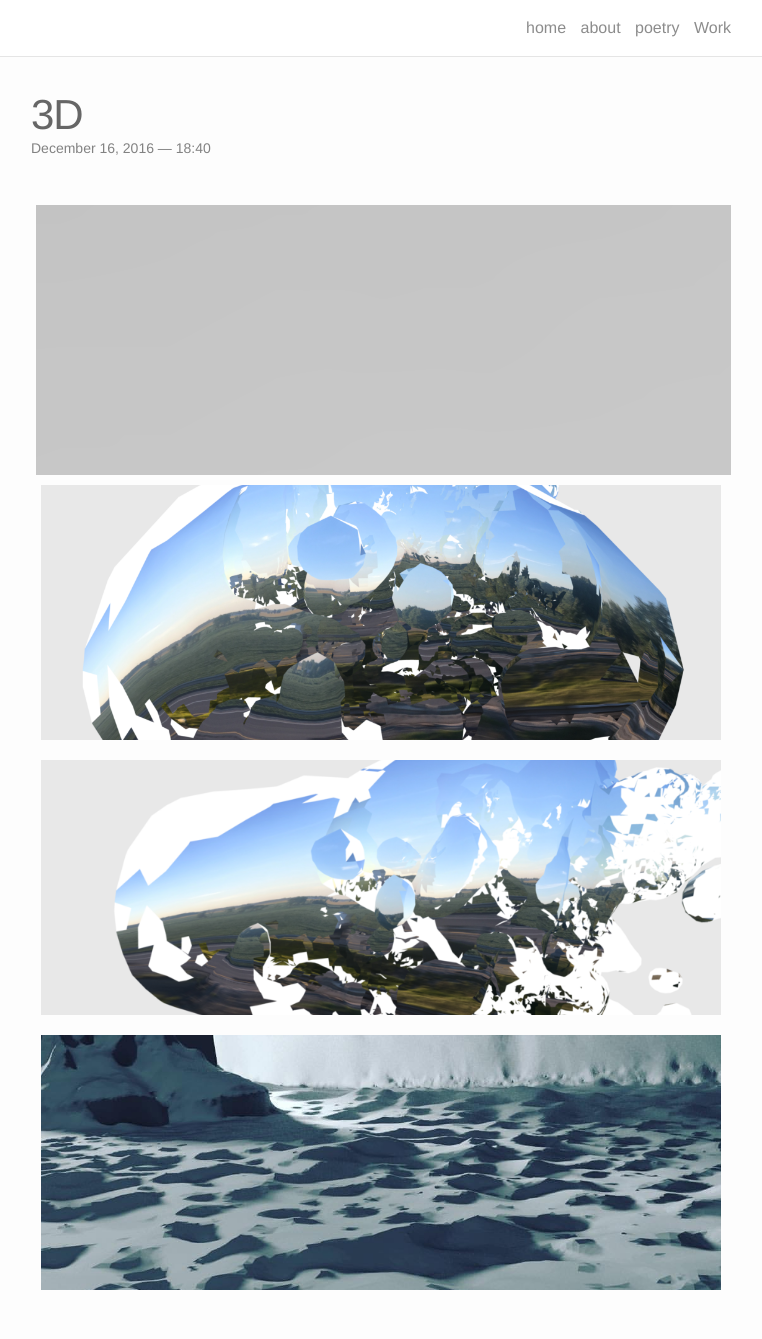
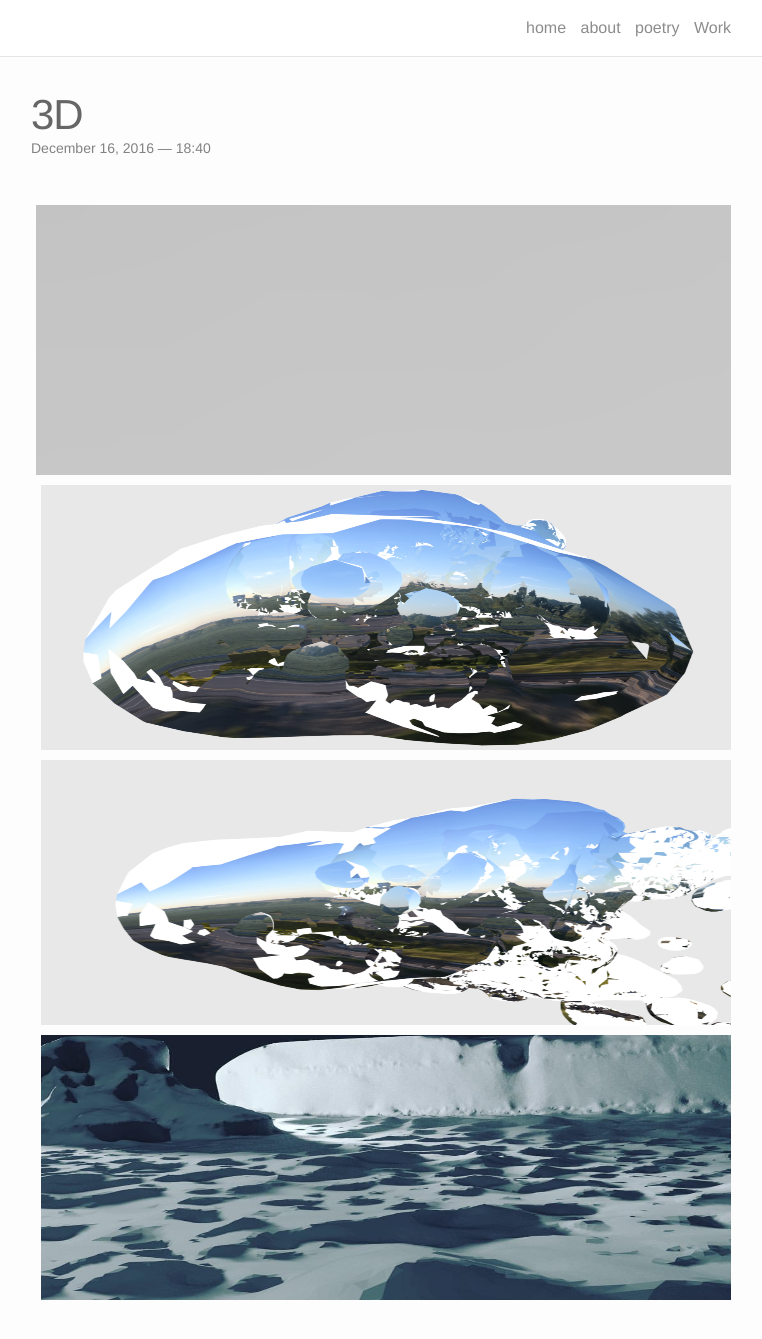
Before and after one commit to ChristopherWMartin/ChristopherWMartin, a Jekyll site: the page built from _portfolio/1_project.markdown, in a window 1280 px wide and 1400 px high, scrolled down 6 px. Shown: the top 1339 px of the window, without its empty margins (259-1021 px from the left). Built offline with Jekyll 4.4.1, drawn with Linux system fonts in a browser that asks for light colours; nearby versions of some CDN libraries.

Commit message:
Update _layout.scss

```diff
--- a/_sass/_layout.scss
+++ b/_sass/_layout.scss
@@ -251,8 +251,6 @@ padding: $img_spacing;
 width: 100%;
 height: 100%;
 float: left;
-object-fit: cover;
-box-sizing:border-box;
 padding: $img_spacing;
 }
 .right{
@@ -265,7 +263,6 @@ width:33.33%;
 width: 66.66%;
 }
 .three{
-height: 100%;
 width: 100%;
 }
 .caption{
```
